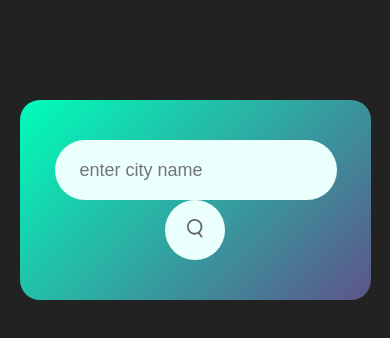
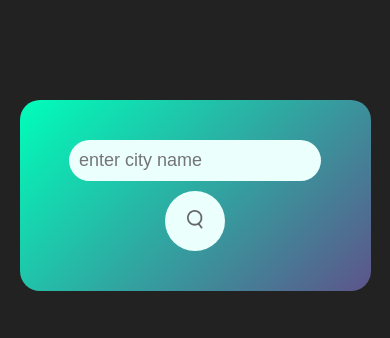
Before and after one commit to avipawar01/JavaScript_Projects, a plain HTML site: page Weather _App/index.html in a window 390 px wide. Drawn offline with Linux system fonts and the light colour scheme.

Commit message:
responsive

```diff
--- a/Weather _App/style.scss
+++ b/Weather _App/style.scss
@@ -17,7 +17,24 @@ body{
     padding: 40px 35px;
     text-align: center;
 }
+.search{
+    @media (max-width:770px) {
+        display: flex;
+        flex-direction: column;
+        gap: 10px;
+        align-items: center;
+
+    }
+}
 .search input{
+    @media (max-width:770px) {
+        display: flex;
+        flex-direction: column;
+        gap: 10px;
+        align-items: center;
+        margin-right: 0;
+        padding: 10px 10px;
+    }
     border: 0;
     outline: 0;
     background: #ebfffc;
@@ -59,6 +76,13 @@ body{
     margin-top: -10px;
 }
 .details{
+    @media (max-width:770px) {
+        display: flex;
+        flex-direction: column;
+        align-items: center;
+        justify-content: center;
+        gap: 10px
+    }
     display: flex;
     align-items: center;
     justify-content: space-between;
```
Also changed, not shown: Weather _App/style.css.
